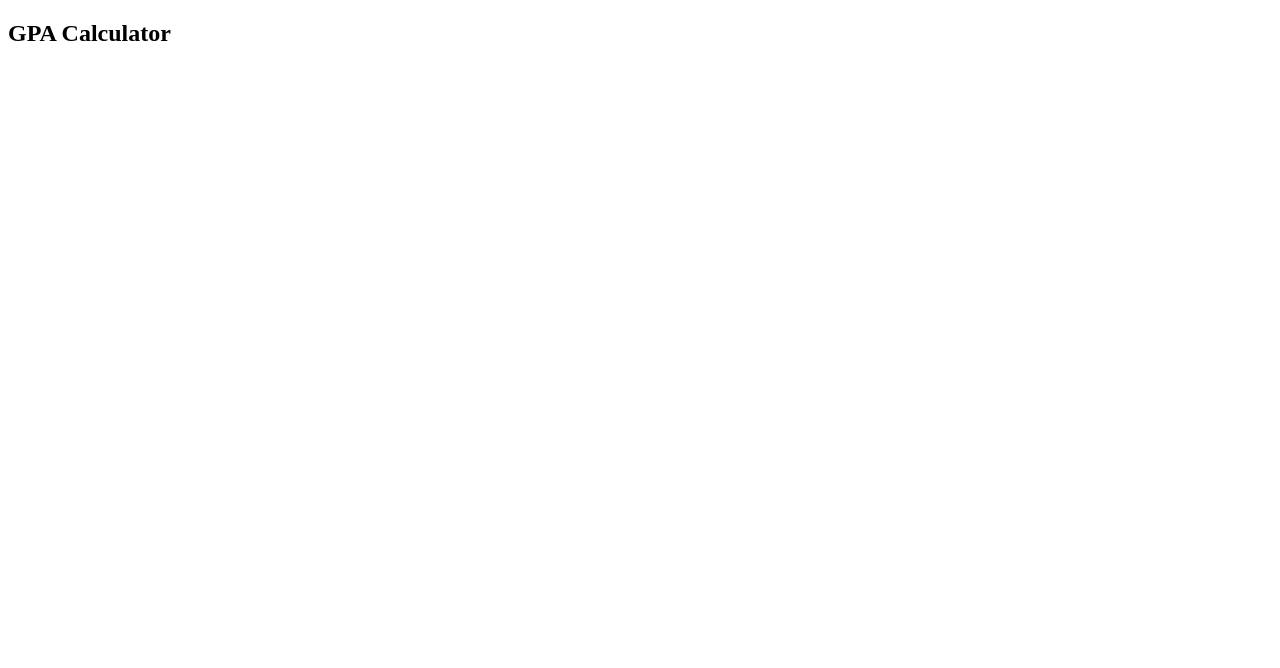
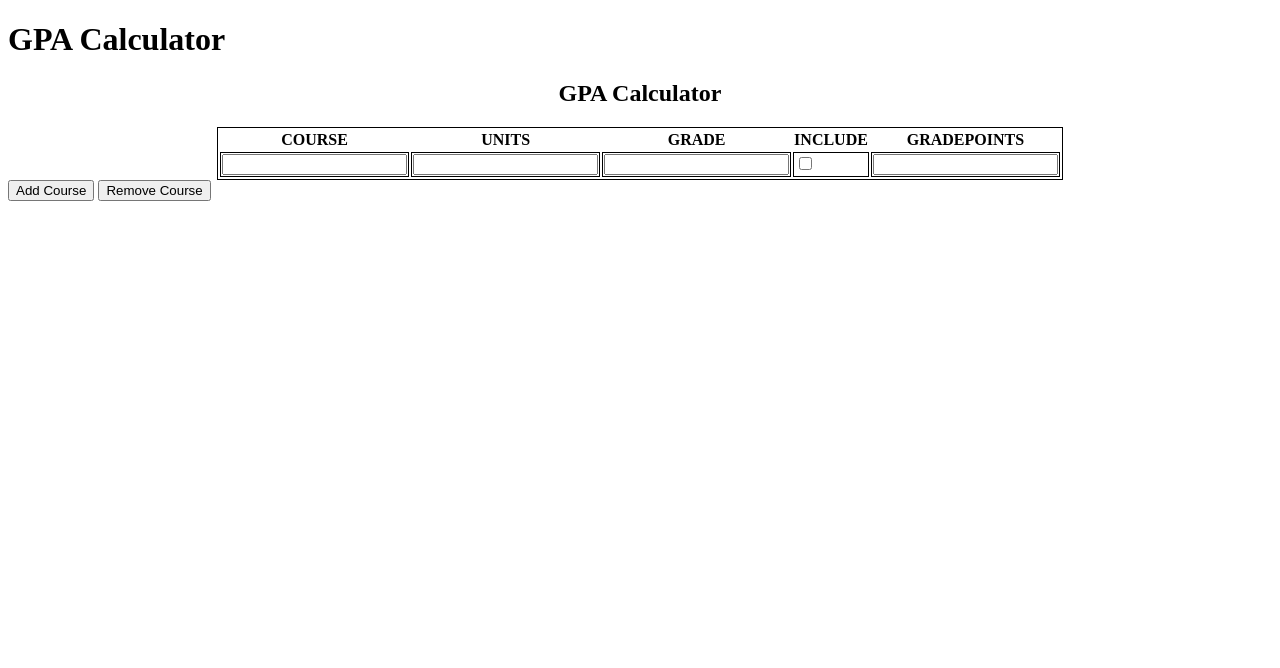
Before and after one commit to UCMercedACM/gpa-calc, a plain HTML site: page build/index.html in a window 1280 px wide. Shown: the top 668 px of the page. Drawn offline with Linux system fonts and the light colour scheme.

Commit message:
Auto stash before merge of "develop" and "origin/develop"
mixed footer and gpa table

```diff
--- /dev/null
+++ b/build/border.css
@@ -0,0 +1,3 @@
+table, td {
+   border: 1.5px solid black;
+ }
--- a/build/index.html
+++ b/build/index.html
@@ -1,6 +1,12 @@
 <!DOCTYPE html>
 
 <html>
+   <head>
+       <meta chartype = "UTF-8">
+       <title>GPA calculator</title>
+        <link rel="stylesheet" type="text/css"
+       href="border.css">
+       <script src = "rows.js"></script>
 
 <head>
   <meta name="viewport" content="width=device-width, initial-scale=1">
@@ -28,10 +34,23 @@
     }
   </style>
 </head>
+   </head>
+   <body>
+       <h1>GPA Calculator</h1>
+       <center>
+           <table id = "middleTable" style="width:50%">
+               <tr>
+                 <th>COURSE</th>
+                 <th>UNITS</th>
+                 <th>GRADE</th>
+                 <th>INCLUDE</th>
+                 <th>GRADEPOINTS</th>
+               </tr>
 
 <body>
   <h2>GPA Calculator</h2>
   <p></p>
+               <tr>
 
   <div class="footer">
     <div class="row">
@@ -59,5 +78,37 @@
   </div>
 
 </body>
+                 <td>
+                   <form action="/action_page.php">
+                    <input type="text" name="course"> <br>
+                 </td>
 
+                 <td>
+                   <form action="/action_page.php">
+                    <input type="text" name="units"> <br>
+                 </td>
+
+                 <td>
+                   <form action="/action_page.php">
+                    <input type="text" name="grade"> <br>
+                 </td>
+
+                 <td>
+                   <form action="/action_page.php">
+                    <input type="checkbox" id="check" value="1">
+                  </form>
+                 </td>
+
+                 <td>
+                   <form action="/action_page.php">
+                    <input type="text" name="gradepoints"> <br>
+                 </td>
+
+               </tr>
+
+             </table>
+       </center>
+       <button type="button" onclick="appendRow()">Add Course</button>
+       <button type="button" onclick="deleterow()">Remove Course</button>
+   </body>
 </html>
--- /dev/null
+++ b/build/rows.js
@@ -0,0 +1,44 @@
+
+var index = 1;
+function appendRow() {
+   var table = document.getElementById("middleTable");
+
+   var row = table.insertRow(-1);
+
+   var cell1 = row.insertCell(0);
+   var t1 = document.createElement("input");
+      t1.id = "txtCourse" + index;
+
+   var cell2 = row.insertCell(1);
+   var t2 = document.createElement("input");
+      t2.id = "txtUnits" + index;
+
+   var cell3 = row.insertCell(2);
+   var t3 = document.createElement("input");
+      t3.id = "txtGrade" + index;
+
+   var cell4 = row.insertCell(3);
+   var t4 = document.createElement("input");
+      t4.setAttribute("type", "checkbox");
+      t4.id = "Include" + index;
+
+   var cell5 = row.insertCell(4);
+   var t5 = document.createElement("input");
+      t5.id = "txtGradepoints" + index;
+
+   cell1.appendChild(t1);
+   cell2.appendChild(t2);
+   cell3.appendChild(t3);
+   cell4.appendChild(t4);
+   cell5.appendChild(t5);
+
+index++;
+ }
+
+function deleterow(){
+   var table = document.getElementById("middleTable");
+   var row = table.deleteRow(-1);
+   //if row == table.deleterow(0){
+      //then
+   //}
+}
```
